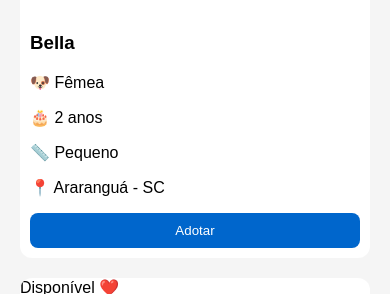
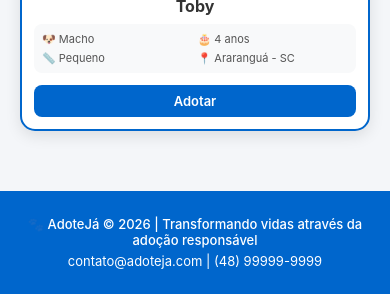
Before and after one commit to JuniorTavaresss/AdoteJa, a PHP site: page /Arquivos/adocao.html in a window 390 px wide. Shown: the part 3465-3759 px from the top of the page. Run offline with PHP 8.4, Linux system fonts and the light colour scheme.

Commit message:
atualizei

```diff
--- a/Arquivos/adocao.html
+++ b/Arquivos/adocao.html
@@ -8,16 +8,18 @@
 </head>
 <body>
 
-<!-- HEADER -->
+<!-- HEADER AZUL -->
 <header class="navbar">
+    <!-- LOGO GLOBAL (VOLTA PRO INÍCIO) -->
     <a href="../Index.html" class="logo-topo">🐶 AdoteJá</a>
+    <nav class="nav-links">
+    </nav>
 </header>
 
-<!-- FILTROS -->
+<!-- FILTROS - ÁREA AZUL -->
 <section class="filtros">
     <div class="filtros-container">
         <h2>Encontre seu pet ideal</h2>
-
         <div class="filtro-box">
             <select id="filtroTamanho">
                 <option value="">Tamanho</option>
@@ -52,18 +54,23 @@
     </div>
 </section>
 
-<!-- LISTA -->
+<!-- LISTA DE PETS -->
 <section class="lista-pets">
-    <div class="grid" id="gridPets"></div>
+    <div class="grid" id="gridPets">
+        <!-- Os cards serão gerados dinamicamente pelo JavaScript -->
+    </div>
 </section>
 
-<!-- FOOTER -->
+<!-- RODAPÉ SIMPLES E REDUZIDO -->
 <footer class="footer">
-    <p>🐾 AdoteJá © 2026</p>
+    <div class="footer-content">
+        <div class="footer-info">
+            <p>🐾 AdoteJá © 2026 | Transformando vidas através da adoção responsável</p>
+            <p>contato@adoteja.com | (48) 99999-9999</p>
+        </div>
+    </div>
 </footer>
 
-<!-- JS CORRETO -->
 <script src="../javascript/adocao.js"></script>
-
 </body>
 </html>
--- a/style/adocao.css
+++ b/style/adocao.css
@@ -1,80 +1,414 @@
-body {
-    font-family: Arial;
+/* RESET */
+* {
     margin: 0;
-    background: #f5f5f5;
+    padding: 0;
+    box-sizing: border-box;
+    font-family: 'Inter', sans-serif;
 }
 
-.navbar {
-    background: #0066cc;
-    color: white;
-    padding: 15px;
+body {
+    background-color: #f4f6f9;
 }
 
+/* NAVBAR */
+.navbar {
+    background-color: #0066cc;
+    color: white;
+    padding: 15px 40px;
+    display: flex;
+    justify-content: space-between;
+    align-items: center;
+    position: relative;
+}
+
+.logo-topo {
+    font-size: 22px;
+    font-weight: 700;
+    text-decoration: none;
+    color: white;
+    transition: 0.3s;
+    display: inline-flex;
+    align-items: center;
+    gap: 8px;
+}
+
+.logo-topo:hover {
+    opacity: 0.8;
+    transform: scale(1.02);
+}
+
+.nav-links {
+    display: flex;
+    gap: 20px;
+}
+
+/* FILTROS */
 .filtros {
-    background: #007bff;
-    padding: 20px;
+    background: linear-gradient(135deg, #0066cc, #004a99);
     color: white;
+    padding: 40px 20px;
+    text-align: center;
+}
+
+.filtros h2 {
+    margin-bottom: 20px;
+    font-size: 28px;
 }
 
 .filtro-box {
     display: flex;
+    flex-wrap: wrap;
     gap: 10px;
-    flex-wrap: wrap;
+    justify-content: center;
+    max-width: 1200px;
+    margin: 0 auto;
 }
 
-select, button {
-    padding: 10px;
+.filtro-box select,
+.filtro-box button {
+    padding: 12px 18px;
     border-radius: 8px;
     border: none;
+    font-size: 14px;
+    cursor: pointer;
+    transition: 0.3s;
+}
+
+.filtro-box select {
+    background-color: white;
+    color: #333;
+    min-width: 140px;
+}
+
+.filtro-box select:hover {
+    background-color: #f0f0f0;
+}
+
+/* BOTÕES */
+#btnFiltrar {
+    background-color: #00c853;
+    color: white;
+    cursor: pointer;
+    font-weight: bold;
+}
+
+#btnFiltrar:hover {
+    background-color: #00a844;
+    transform: translateY(-2px);
+}
+
+.btn-limpar {
+    background-color: #ff5252;
+    color: white;
+    cursor: pointer;
+    font-weight: bold;
+}
+
+.btn-limpar:hover {
+    background-color: #d43c3c;
+    transform: translateY(-2px);
+}
+
+/* LISTA DE PETS - 5 CARDS POR LINHA */
+.lista-pets {
+    padding: 40px;
+    max-width: 1600px;
+    margin: 0 auto;
 }
 
 .grid {
     display: grid;
-    grid-template-columns: repeat(auto-fit, minmax(250px, 1fr));
-    gap: 20px;
-    padding: 20px;
+    grid-template-columns: repeat(5, 1fr);
+    gap: 25px;
 }
 
+/* CARD PET - COM CONTORNO AZUL E EFEITO DE AUMENTO NO HOVER */
 .card {
-    background: white;
-    border-radius: 12px;
+    background-color: white;
+    border-radius: 15px;
     overflow: hidden;
+    box-shadow: 0 5px 15px rgba(0, 0, 0, 0.1);
+    transition: all 0.3s ease-in-out;
+    border: 2px solid #0066cc;
+    position: relative;
+}
+
+.card:hover {
+    transform: scale(1.05);
+    box-shadow: 0 15px 35px rgba(0, 102, 204, 0.3);
+    border-color: #004a99;
+    z-index: 10;
 }
 
 .card img {
     width: 100%;
-    height: 200px;
+    height: 160px;
     object-fit: cover;
+    transition: 0.3s;
 }
 
-.info {
-    padding: 10px;
+.card:hover img {
+    transform: scale(1.02);
 }
 
-.btn-adotar {
-    background: #0066cc;
-    color: white;
-    padding: 10px;
-    width: 100%;
-    border-radius: 8px;
+.card .info {
+    padding: 12px;
 }
 
-/* MODAL */
+.card h3 {
+    margin-bottom: 8px;
+    color: #333;
+    font-size: 16px;
+    text-align: center;
+}
+
+.dados {
+    font-size: 12px;
+    color: #555;
+    margin-bottom: 12px;
+    background-color: #f8f9fa;
+    padding: 8px;
+    border-radius: 8px;
+    display: grid;
+    grid-template-columns: 1fr 1fr;
+    gap: 5px;
+}
+
+.dados p {
+    display: flex;
+    align-items: center;
+    gap: 4px;
+    font-size: 11px;
+}
+
+.card .btn-adotar {
+    display: block;
+    margin-top: 10px;
+    text-align: center;
+    background-color: #0066cc;
+    color: white;
+    padding: 8px;
+    border-radius: 8px;
+    text-decoration: none;
+    font-weight: 600;
+    transition: all 0.3s ease;
+    cursor: pointer;
+    border: none;
+    width: 100%;
+    font-size: 13px;
+}
+
+/* EFEITO DO BOTÃO ADOTAR - MUDA PARA VERMELHO NO HOVER */
+.card .btn-adotar:hover {
+    background-color: #e74c3c;
+    transform: scale(1.02);
+    box-shadow: 0 4px 12px rgba(231, 76, 60, 0.4);
+}
+
+/* BADGE DISPONÍVEL */
+.badge {
+    position: absolute;
+    top: 10px;
+    left: 10px;
+    background: linear-gradient(135deg, #00c853, #00a844);
+    color: white;
+    font-size: 10px;
+    font-weight: 600;
+    padding: 4px 10px;
+    border-radius: 20px;
+    z-index: 2;
+}
+
+/* FAVORITO */
+.favorito {
+    position: absolute;
+    top: 8px;
+    right: 10px;
+    font-size: 18px;
+    cursor: pointer;
+    z-index: 2;
+    color: #e74c3c;
+    transition: 0.2s;
+}
+
+.favorito:hover {
+    transform: scale(1.1);
+}
+
+/* MENSAGEM SEM RESULTADOS */
+.sem-resultados {
+    text-align: center;
+    padding: 60px 20px;
+    font-size: 1.2rem;
+    color: #0066cc;
+    background: white;
+    border-radius: 15px;
+    border: 2px solid #0066cc;
+    grid-column: 1 / -1;
+}
+
+.sem-resultados .icone {
+    font-size: 3rem;
+    margin-bottom: 15px;
+}
+
+/* MODAL PERSONALIZADO */
 .custom-modal {
     position: fixed;
-    top:0;
-    left:0;
-    width:100%;
-    height:100%;
-    background: rgba(0,0,0,0.6);
-    display:flex;
-    justify-content:center;
-    align-items:center;
+    top: 0;
+    left: 0;
+    width: 100%;
+    height: 100%;
+    background-color: rgba(0, 0, 0, 0.5);
+    display: flex;
+    justify-content: center;
+    align-items: center;
+    z-index: 1000;
+    animation: fadeIn 0.3s ease;
 }
 
 .modal-content {
-    background:white;
-    padding:20px;
-    border-radius:10px;
-    text-align:center;
+    background: white;
+    border-radius: 20px;
+    padding: 30px;
+    text-align: center;
+    max-width: 400px;
+    width: 90%;
+    box-shadow: 0 20px 40px rgba(0, 0, 0, 0.2);
+    animation: slideUp 0.3s ease;
+    border: 3px solid #0066cc;
 }
+
+.modal-content .dog-icon {
+    font-size: 80px;
+    margin-bottom: 20px;
+    animation: bounce 0.5s ease;
+}
+
+.modal-content h3 {
+    color: #0066cc;
+    font-size: 24px;
+    margin-bottom: 15px;
+}
+
+.modal-content p {
+    color: #555;
+    font-size: 16px;
+    margin-bottom: 20px;
+    line-height: 1.5;
+}
+
+.modal-content button {
+    background: linear-gradient(135deg, #0066cc, #004a99);
+    color: white;
+    border: none;
+    padding: 12px 30px;
+    border-radius: 25px;
+    font-size: 16px;
+    font-weight: 600;
+    cursor: pointer;
+    transition: 0.3s;
+}
+
+.modal-content button:hover {
+    transform: scale(1.05);
+    background: linear-gradient(135deg, #004a99, #003366);
+}
+
+@keyframes fadeIn {
+    from {
+        opacity: 0;
+    }
+    to {
+        opacity: 1;
+    }
+}
+
+@keyframes slideUp {
+    from {
+        transform: translateY(50px);
+        opacity: 0;
+    }
+    to {
+        transform: translateY(0);
+        opacity: 1;
+    }
+}
+
+@keyframes bounce {
+    0%, 100% {
+        transform: translateY(0);
+    }
+    50% {
+        transform: translateY(-10px);
+    }
+}
+
+/* FOOTER */
+.footer {
+    background-color: #0066cc;
+    color: white;
+    padding: 20px;
+    text-align: center;
+    margin-top: 40px;
+}
+
+.footer-info p {
+    margin: 5px 0;
+    font-size: 13px;
+}
+
+.footer-info p:first-child {
+    font-weight: 500;
+}
+
+/* RESPONSIVIDADE */
+@media (max-width: 1200px) {
+    .grid {
+        grid-template-columns: repeat(4, 1fr);
+        gap: 20px;
+    }
+}
+
+@media (max-width: 992px) {
+    .grid {
+        grid-template-columns: repeat(3, 1fr);
+        gap: 20px;
+    }
+}
+
+@media (max-width: 768px) {
+    .navbar {
+        justify-content: center;
+        padding: 15px 20px;
+    }
+
+    .grid {
+        grid-template-columns: repeat(2, 1fr);
+        gap: 15px;
+    }
+
+    .lista-pets {
+        padding: 20px;
+    }
+
+    .filtros h2 {
+        font-size: 22px;
+    }
+
+    .filtro-box select,
+    .filtro-box button {
+        padding: 10px 12px;
+        font-size: 12px;
+    }
+
+    .card:hover {
+        transform: scale(1.02);
+    }
+}
+
+@media (max-width: 480px) {
+    .grid {
+        grid-template-columns: 1fr;
+    }
+}
```
